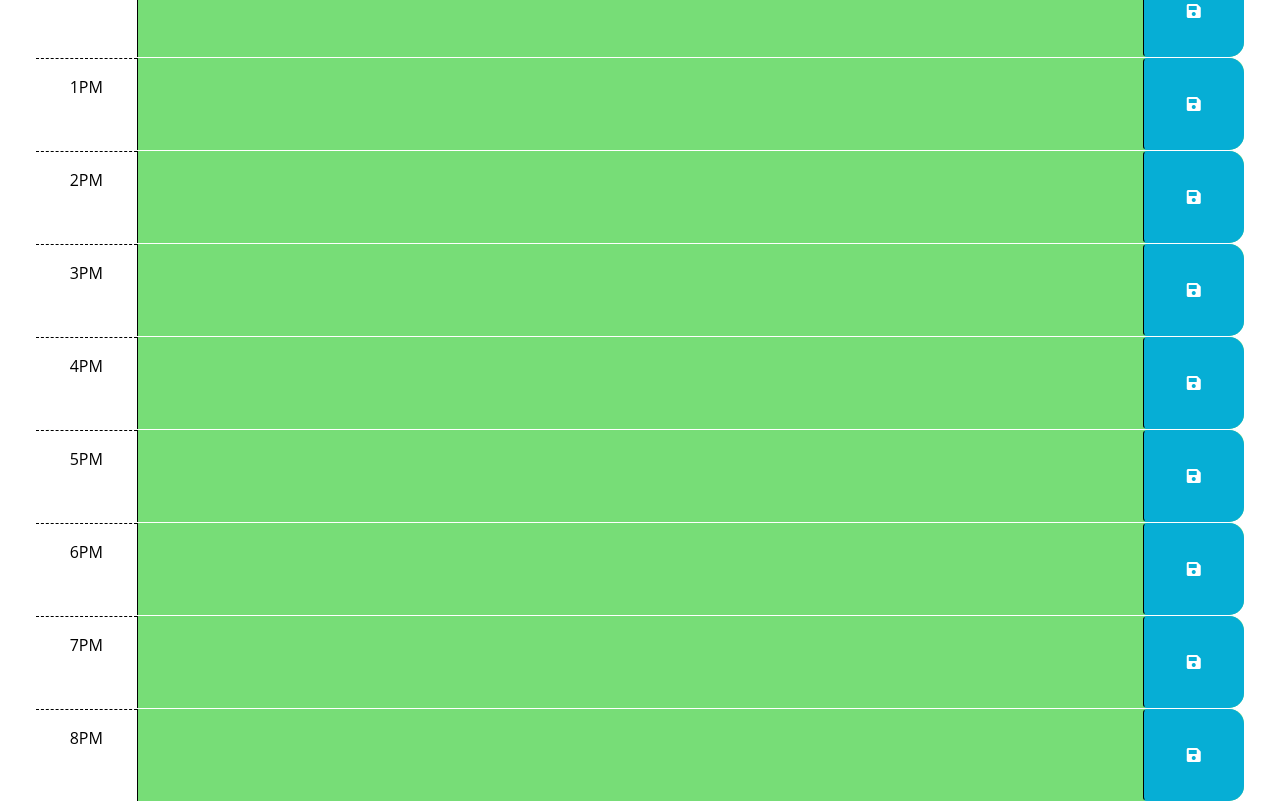
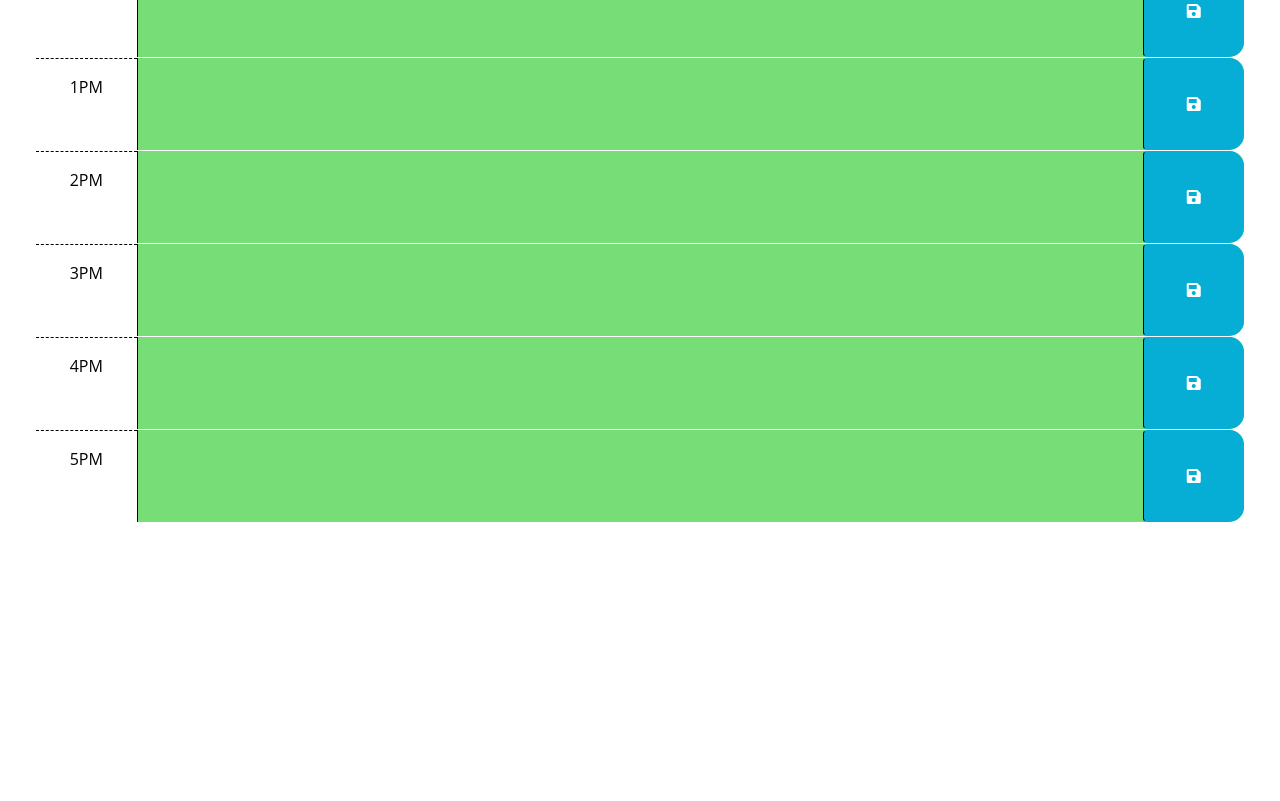
Before and after one commit to KateRitchie/work-day-scheduler, a plain HTML site: page index.html in a window 1280 px wide. Shown: the part 630-1431 px from the top of the page. After the commit the page ends 1152 px from the top, so only its background shows below. Drawn offline with nearby package versions, Linux system fonts and the light colour scheme.

Commit message:
finalize JavaScript and README

```diff
--- a/index.html
+++ b/index.html
@@ -1,25 +1,15 @@
 <!DOCTYPE html>
 <html lang="en">
+
 <head>
   <meta charset="UTF-8" />
   <meta name="viewport" content="width=device-width, initial-scale=1.0" />
   <meta http-equiv="X-UA-Compatible" content="ie=edge" />
-    <link
-      href="https://cdn.jsdelivr.net/npm/bootstrap@5.1.3/dist/css/bootstrap.min.css"
-      rel="stylesheet"
-      integrity="sha384-1BmE4kWBq78iYhFldvKuhfTAU6auU8tT94WrHftjDbrCEXSU1oBoqyl2QvZ6jIW3"
-      crossorigin="anonymous"
-    />
-    <link
-      rel="stylesheet"
-      href="https://use.fontawesome.com/releases/v5.8.1/css/all.css"
-      integrity="sha384-50oBUHEmvpQ+1lW4y57PTFmhCaXp0ML5d60M1M7uH2+nqUivzIebhndOJK28anvf"
-      crossorigin="anonymous"
-    />
-    <link
-      href="https://fonts.googleapis.com/css2?family=Fira+Sans:wght@400;700&display=swap"
-      rel="stylesheet"
-    />
+  <link href="https://cdn.jsdelivr.net/npm/bootstrap@5.1.3/dist/css/bootstrap.min.css" rel="stylesheet"
+    integrity="sha384-1BmE4kWBq78iYhFldvKuhfTAU6auU8tT94WrHftjDbrCEXSU1oBoqyl2QvZ6jIW3" crossorigin="anonymous" />
+  <link rel="stylesheet" href="https://use.fontawesome.com/releases/v5.8.1/css/all.css"
+    integrity="sha384-50oBUHEmvpQ+1lW4y57PTFmhCaXp0ML5d60M1M7uH2+nqUivzIebhndOJK28anvf" crossorigin="anonymous" />
+  <link href="https://fonts.googleapis.com/css2?family=Fira+Sans:wght@400;700&display=swap" rel="stylesheet" />
   <link rel="stylesheet" href="./Develop/style.css" />
   <title>Work Day Scheduler</title>
 </head>
@@ -106,38 +96,13 @@
         <i class="fas fa-save" aria-hidden="true"></i>
       </button>
     </div>
-  <!-- Time blocks by hour past 5 pm for testing purposes-->
-      <div id="18" class="row time-block">
-        <div class="col-2 col-md-1 hour text-center py-3">6PM</div>
-        <textarea class="col-8 col-md-10 description" rows="3"> </textarea>
-        <button class="btn saveBtn col-2 col-md-1" aria-label="save">
-          <i class="fas fa-save" aria-hidden="true"></i>
-        </button>
-      </div>
-
-      <div id="19" class="row time-block">
-        <div class="col-2 col-md-1 hour text-center py-3">7PM</div>
-        <textarea class="col-8 col-md-10 description" rows="3"> </textarea>
-        <button class="btn saveBtn col-2 col-md-1" aria-label="save">
-          <i class="fas fa-save" aria-hidden="true"></i>
-        </button>
-      </div>
-
-      <div id="20" class="row time-block">
-        <div class="col-2 col-md-1 hour text-center py-3">8PM</div>
-        <textarea class="col-8 col-md-10 description" rows="3"> </textarea>
-        <button class="btn saveBtn col-2 col-md-1" aria-label="save">
-          <i class="fas fa-save" aria-hidden="true"></i>
-        </button>
-      </div>
-
   </div>
 
   <script src="https://cdnjs.cloudflare.com/ajax/libs/jquery/3.2.1/jquery.min.js"></script>
   <script src="https://cdn.jsdelivr.net/npm/dayjs@1.11.3/dayjs.min.js"
-    integrity="sha256-iu/zLUB+QgISXBLCW/mcDi/rnf4m4uEDO0wauy76x7U="
-    crossorigin="anonymous"></script>
+    integrity="sha256-iu/zLUB+QgISXBLCW/mcDi/rnf4m4uEDO0wauy76x7U=" crossorigin="anonymous"></script>
 
   <script src="./script.js"></script>
 </body>
+
 </html>
```
Also changed, not shown: script.js (+0 -11 lines), Assets/Next day tasks.PNG (added), Assets/Task Example.PNG (added), Assets/Work day scheduler.PNG (added), 1 other file. Lines whose indentation alone changed are shown as unchanged.
